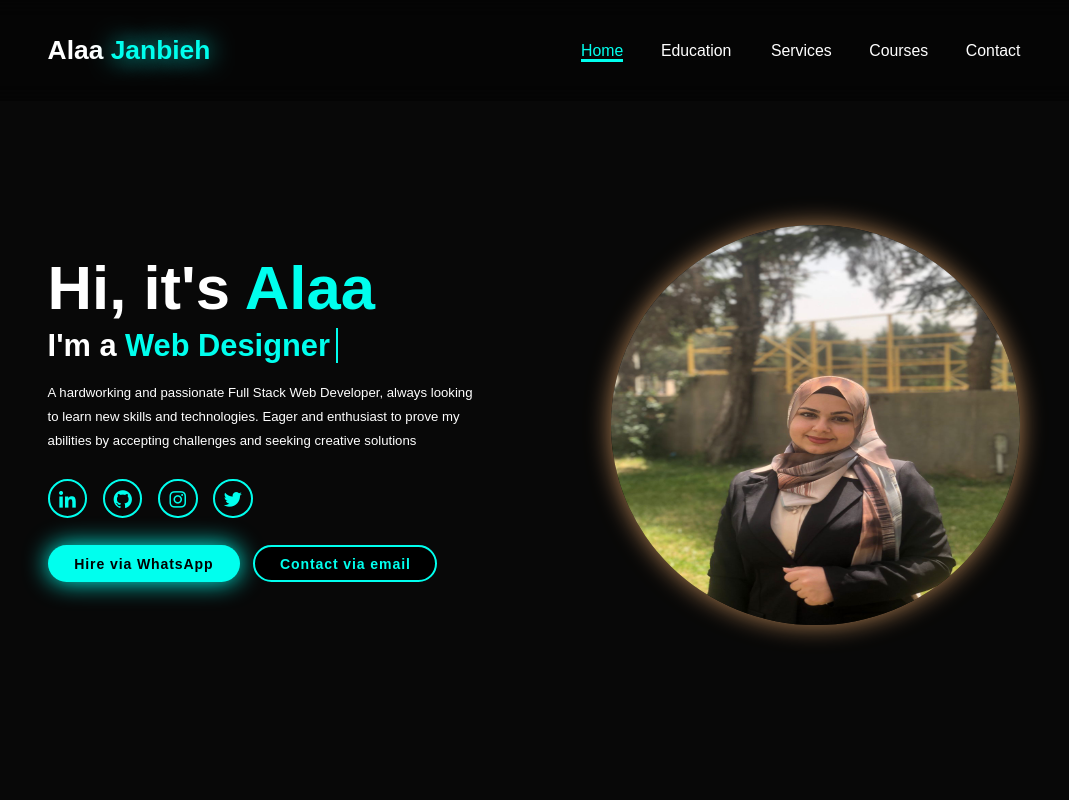
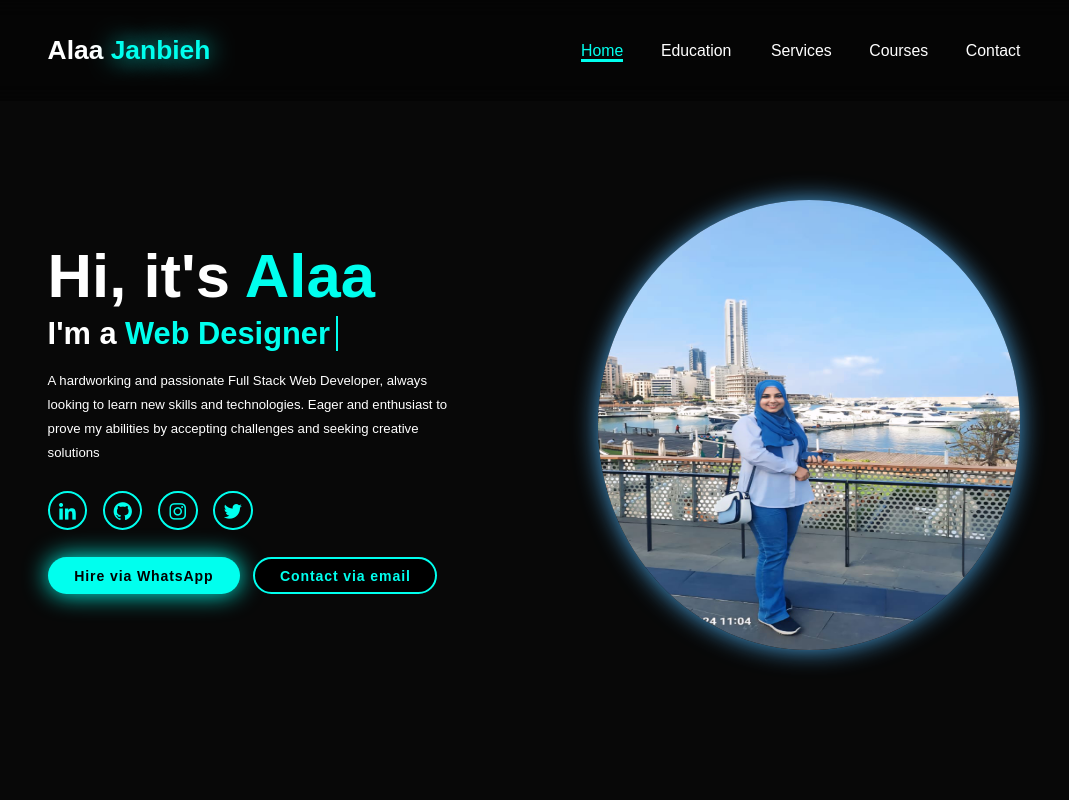
Before and after one commit to A25J/portfolio.github.io, a plain HTML site: page index.html in a window 1280 px wide. Shown: the top 800 px of the page, without its empty margins (106-1175 px from the left). Drawn offline with nearby package versions, Linux system fonts and the light colour scheme.

Commit message:
changed profile picture

```diff
--- a/index.html
+++ b/index.html
@@ -39,7 +39,7 @@
             </div>
         </div>
             <div class="home-img">
-                <img src="IMG-20240527-WA0023.jpg" alt="" height="400px">
+                <img src="profile.jpg" alt="" height="450px">
             </div>
     </section>
 
--- a/style.css
+++ b/style.css
@@ -124,17 +124,17 @@ span{
 .home-img img{
     position: relative;
     top: 3rem;
-    width: 32vw;
+    width: 33vw;
     border-radius: 50%;
-    box-shadow: 0 0 25px rgb(182, 132, 85);
+    box-shadow: 0 0 25px rgb(73, 163, 223);
     cursor: pointer;
     transition: 0.4s ease-in-out;
 }
 
 .home-img img:hover{
-    box-shadow: 0 0 25px rgb(182, 132, 85),
-                0 0 50px rgb(182, 132, 85),
-                0 0 100px rgb(182, 132, 85);
+    box-shadow: 0 0 25px rgb(73, 163, 223),
+                0 0 50px rgb(72, 148, 199),
+                0 0 100px rgb(32, 64, 85);
 }
 
 .home-content p{
@@ -661,6 +661,7 @@ span{
     }
     .home-img img{
         width: 56vw;
+        height: 40vh;
     }
     .services h2{
         margin-bottom: 3rem;
```
Also changed, not shown: prfl.jpg (added), profile.jpg (added).
